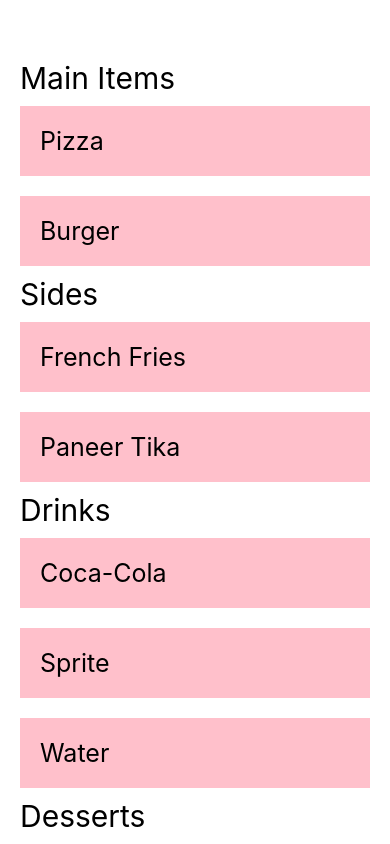
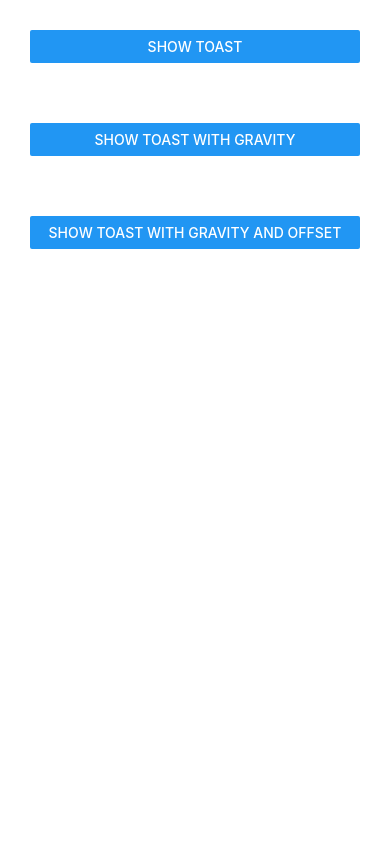
Before and after one commit to Ravindersharma83/NativeComponents, a React Native app: screen / in a window 390 px wide. Shown: the top 844 px of the page. Built offline with nearby package versions, Linux system fonts and the light colour scheme.

Commit message:
14- Toast Android Component

```diff
--- a/App.tsx
+++ b/App.tsx
@@ -9,6 +9,7 @@
 import DismissKeyboard from './src/Components/DismissKeyboard'
 import SwitchComponent from './src/Components/SwitchComponent'
 import SectionListDemo from './src/Components/SectionListDemo'
+import ToastAndroidComponent from './src/Components/ToastAndroidComponent'
 
 const App = () => {
   return (
@@ -20,7 +21,8 @@
       // <AlertComponent/>
       // <DismissKeyboard/>
       // <SwitchComponent/>
-      <SectionListDemo/>
+      // <SectionListDemo/>
+      <ToastAndroidComponent/>
   )
 }
 
--- a/src/Components/SectionListDemo.js
+++ b/src/Components/SectionListDemo.js
@@ -5,18 +5,22 @@
     const DATA = [
         {
             title:"Main Items",
+            admin:'Ravinder',
             data:["Pizza","Burger"],
         },
         {
             title:"Sides",
+            admin:'Ravinder',
             data:["French Fries","Paneer Tika"],
         },
         {
             title:"Drinks",
+            admin:'Ravinder',
             data:["Coca-Cola","Sprite","Water"],
         },
         {
             title:"Desserts",
+            admin:'Nik',
             data:["Gulab-Jamun","Ice-Cream"],
         },
     ]
@@ -31,8 +35,11 @@
           <Text style={styles.title}>{item}</Text>
         </View>
       )}
-      renderSectionHeader={({section: {title}}) => (
+      renderSectionHeader={({section: {title,admin}}) => (
+        <>
+        <Text style={styles.header}>Owner - {admin}</Text>
         <Text style={styles.header}>{title}</Text>
+        </>
       )}
     />
     </View>
--- /dev/null
+++ b/src/Components/ToastAndroidComponent.js
@@ -0,0 +1,43 @@
+import { StyleSheet, Text, View, ToastAndroid, Button } from 'react-native'
+import React from 'react'
+
+const ToastAndroidComponent = () => {
+    const showToast = () =>{
+        ToastAndroid.show("Hello Nik !",ToastAndroid.SHORT);
+    }
+
+    const showToastWithGravity = () =>{
+        ToastAndroid.showWithGravity(
+            "Hello Nik !",
+            ToastAndroid.SHORT,
+            ToastAndroid.CENTER,
+        );
+    }
+
+    const showToastWithGravityAndOffSet = () =>{
+        ToastAndroid.showWithGravityAndOffset(
+            "Hello Nik !",
+            ToastAndroid.LONG,
+            ToastAndroid.BOTTOM,
+            10,
+            10
+        );
+    }
+  return (
+    <>
+    <View style={{fontSize:24,textAlign:'center',marginTop:40,margin:10,padding:20}}>
+      <Button title='Show Toast' onPress={()=>showToast()}/>
+    </View>
+    <View style={{fontSize:24,textAlign:'center',margin:10,padding:20}}>
+      <Button title='Show Toast With Gravity' onPress={()=>showToastWithGravity()}/>
+    </View>
+    <View style={{fontSize:24,textAlign:'center',margin:10,padding:20}}>
+      <Button title='Show Toast With Gravity And OffSet' onPress={()=>showToastWithGravityAndOffSet()}/>
+    </View>
+    </>
+  )
+}
+
+export default ToastAndroidComponent
+
+const styles = StyleSheet.create({})
```
